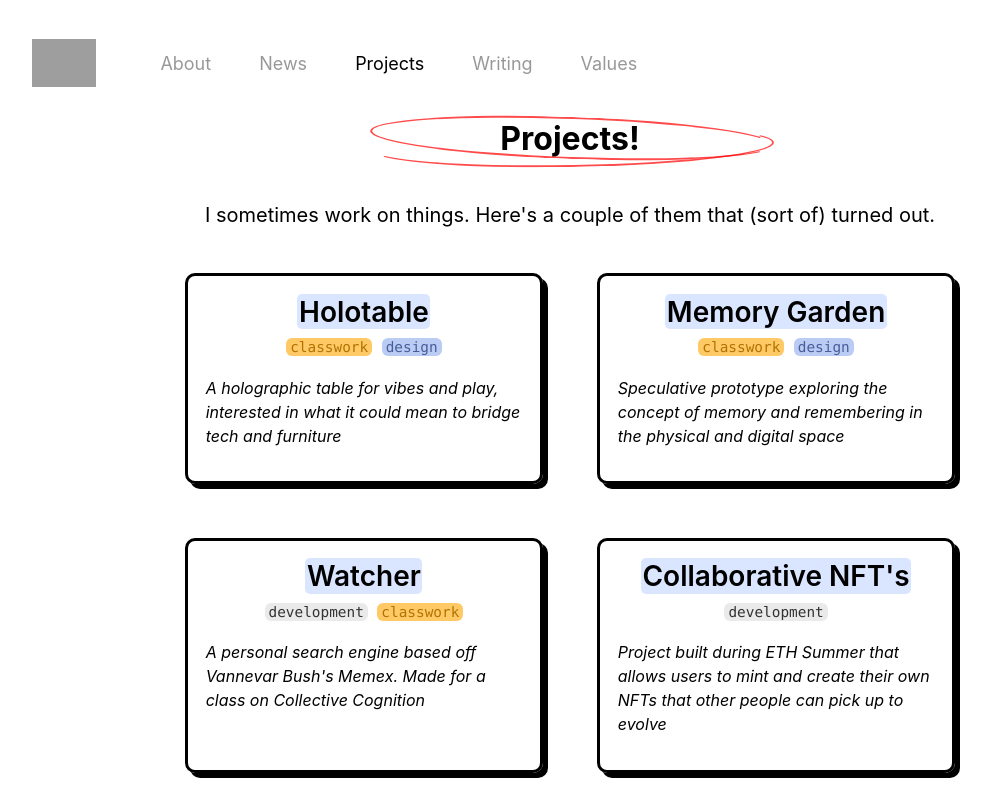
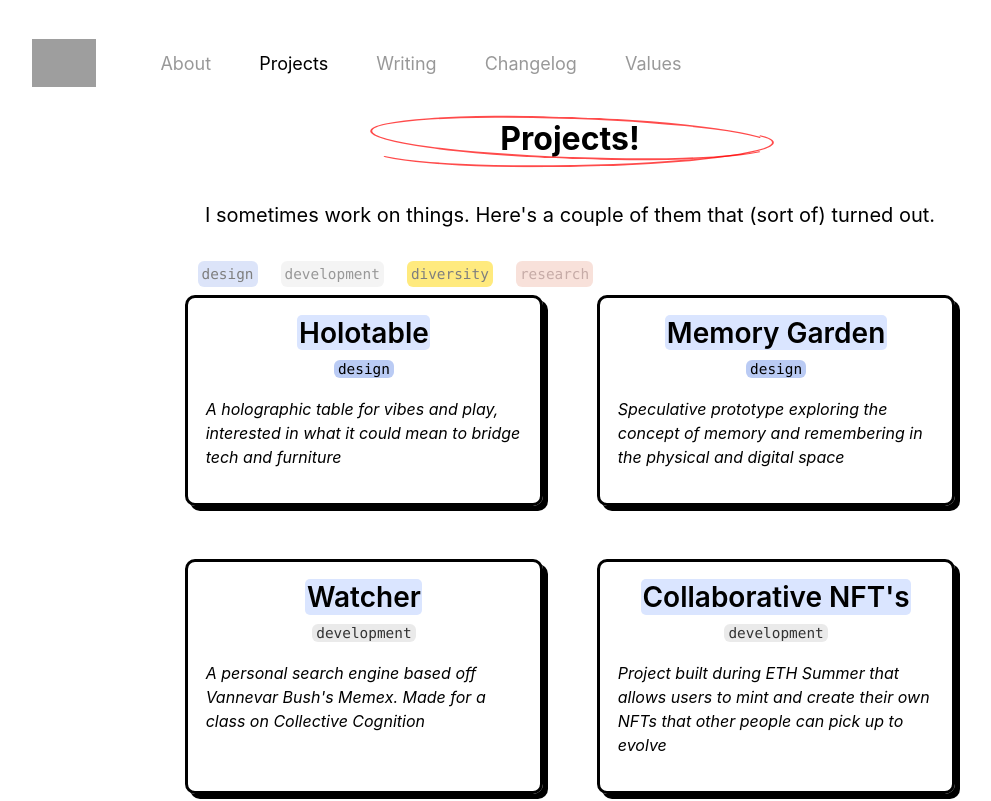
Before and after one commit to zhaovan/personal-site, a Next.js app: page /projects in a window 1280 px wide. Shown: the top 801 px of the page, without its empty margins (70-1061 px from the left). Built offline with nearby package versions, Linux system fonts and the light colour scheme; grey boxes are pictures that could not be loaded; a web font is replaced by a local one.

Commit message:
add filtering to projects page

```diff
--- a/components/navbar.js
+++ b/components/navbar.js
@@ -11,11 +11,7 @@ export default function NavBar({ currPage, blogPost }) {
       <div className={styles.outerBar}>
         <Link href="/">
           <div className={styles.wrapper}>
-                        <img
-                            src={doggo}
-                            alt="Dog Illustration"
-                            className={styles.logo}
-                        />
+            <img src={doggo} alt="Dog Illustration" className={styles.logo} />
           </div>
         </Link>
         <ul className={styles.listStyle}>
@@ -25,14 +21,6 @@ export default function NavBar({ currPage, blogPost }) {
               style={currPage == "about" ? active : notActive}
             >
               About
-                        </li>
-                    </Link>
-                    <Link href="/news">
-                        <li
-                            className={styles.horizontal}
-                            style={currPage == "news" ? active : notActive}
-                        >
-                            News
             </li>
           </Link>
           <Link href="/projects">
@@ -51,6 +39,14 @@ export default function NavBar({ currPage, blogPost }) {
               Writing
             </li>
           </Link>
+          <Link href="/changelog">
+            <li
+              className={styles.horizontal}
+              style={currPage == "changelog" ? active : notActive}
+            >
+              Changelog
+            </li>
+          </Link>
           <Link href="/values">
             <li
               className={styles.horizontal}
--- a/data/projects.js
+++ b/data/projects.js
@@ -4,7 +4,7 @@ const projects = [
     description:
       "A holographic table for vibes and play, interested in what it could mean to bridge tech and furniture",
     website: "https://medium.com/@amy_qu/the-holotable-1f6c3d8c1ddf",
-    tags: ["classwork", "design"],
+    tags: ["design"],
   },
   {
     name: "Memory Garden",
@@ -12,14 +12,14 @@ const projects = [
       "Speculative prototype exploring the concept of memory and remembering in the physical and digital space",
     website:
       "https://zhaovan8.medium.com/memory-garden-a-way-to-remember-5347bd7587d2",
-    tags: ["classwork", "design"],
+    tags: ["design"],
   },
   {
     name: "Watcher",
     description:
       "A personal search engine based off Vannevar Bush's Memex. Made for a class on Collective Cognition",
     website: "https://watcher-memex.herokuapp.com/",
-    tags: ["development", "classwork"],
+    tags: ["development"],
   },
   {
     name: "Collaborative NFT's",
@@ -47,42 +47,42 @@ const projects = [
     description:
       "A mobile app built in React Native on PostgreSQL and Express for users to create a voting plan for the upcoming 2020 election.",
     website: "https://rollcall.vote/",
-    tags: ["product", "development"],
+    tags: ["development", "design"],
   },
   {
     name: "Lunch Meet",
     description:
       "A lightweight video calling app made for IvyHacks that allows users to randomly find other working professionals, students, and people who want to chat with someone during their lunch break.",
     website: "https://lunchmeat.herokuapp.com/",
-    tags: ["design", "development"],
+    tags: ["development", "design"],
   },
   {
     name: "Staying Informed Just to Feel Something",
     description:
       "A web app that allows users to search for tweets that are either hot topics or trends. Tweets are returned with a truth and sentiment score attached after running through a CNN model ",
     website: "https://github.com/zhaovan/twitter-hackathon",
-    tags: ["design", "development"],
+    tags: ["development", "design"],
   },
   {
     name: "Tarrey Town Audio",
     description:
       "A lightweight audio player experience to replicate the side quest from Legend of Zelda: Breath of the Wild. ",
     website: "https://zhaovan.github.io/tarrey-town/",
-    tags: ["development"],
+    tags: ["development", "design"],
   },
   {
     name: "Optical Music Recognition",
     description:
       "Python script for reading sheet music images and converting them to MIDI file using bounding boxes, feature detection, and a CNN",
     website: "https://github.com/zhaovan/optical-music-recognition",
-    tags: ["classwork", "development"],
+    tags: ["development"],
   },
   {
     name: "Rhyme Time",
     description:
       "Python script that webscrapes, preprocesses, parses, and then, using a LSTM model, generates limericks",
     website: "https://github.com/zhaovan/lstm-rhyme-time",
-    tags: ["classwork", "development"],
+    tags: ["development"],
   },
   {
     name: "Communify",
@@ -90,14 +90,14 @@ const projects = [
       "Mockup in Adobe XD for an iPad app for kids to learn about the coronavirus for Nick x Adobe Creative Jam",
     website:
       "https://xd.adobe.com/view/2f06327c-4cd1-408c-7c38-64d3b967668e-5937/",
-    tags: ["product", "development"],
+    tags: ["design"],
   },
   {
     name: "Wander",
     description:
       "A mobile app built in React Native and Firebase that serves as an aggregator for users to build and search for itineraries. Made during Hack Lodge '18",
     website: "https://github.com/zhaovan/wander",
-    tags: ["design", "development"],
+    tags: ["development", "design"],
   },
   {
     name: "Seattle's Startup Ecosystem",
--- a/pages/projects.js
+++ b/pages/projects.js
@@ -4,8 +4,32 @@ import Footer from "../components/footer";
 import Header from "../components/header";
 import styles from "../styles/Projects.module.css";
 import projects from "../data/projects";
+import { useState, useEffect } from "react";
+
+const filters = ["design", "development", "diversity", "research"];
 
 export default function Projects() {
+  const [selectedFilters, setSelectedFilters] = useState([]);
+  const [projectList, setProjects] = useState(projects);
+  console.log(projectList);
+  console.log(selectedFilters);
+
+  function filterProjects() {
+    if (selectedFilters.length === 0) {
+      setProjects(projects);
+      return;
+    }
+    var newProjectList = [];
+    for (const project of projects) {
+      const found = project.tags.some((r) => selectedFilters.includes(r));
+      if (found) {
+        newProjectList.push(project);
+      }
+    }
+
+    setProjects(newProjectList);
+  }
+
   return (
     <div className={shared.page}>
       <Header title={"Projects"} />
@@ -17,9 +41,50 @@ export default function Projects() {
           I sometimes work on things. Here's a couple of them that (sort of)
           turned out.
         </p>
+        <p className={styles.filterContainer}>
+          {/* Filter: */}
+          {filters.map((filter, i) => {
+            console.log(filter);
+            const currStyle =
+              filter == "design"
+                ? styles.design
+                : filter == "research"
+                ? styles.research
+                : filter == "diversity"
+                ? styles.diversity
+                : styles.dev;
 
+            const clicked = selectedFilters.includes(filter);
+            return (
+              <p
+                className={[
+                  currStyle,
+                  styles.resumeTag,
+                  styles.clickable,
+                  clicked ? styles.clicked : "",
+                ].join(" ")}
+                onClick={() => {
+                  if (!selectedFilters.includes(filter)) {
+                    var newFilters = selectedFilters;
+                    newFilters.push(filter);
+                    console.log(newFilters);
+                    setSelectedFilters(newFilters);
+                  } else {
+                    const index = selectedFilters.indexOf(filter);
+                    var newFilters = selectedFilters;
+                    newFilters.splice(index, 1);
+                    setSelectedFilters(newFilters);
+                  }
+                  filterProjects();
+                }}
+              >
+                {filter}
+              </p>
+            );
+          })}
+        </p>
         <div className={styles.projectContainer}>
-          {projects.map((project, i) => {
+          {projectList.map((project, i) => {
             return (
               <div className={styles.project} data-aos="fade-up" key={i}>
                 <div className={styles.name}>
@@ -30,14 +95,12 @@ export default function Projects() {
                 <div style={{ marginBottom: "3%" }}>
                   {project.tags.map((tag) => {
                     const currStyle =
-                      tag == "product"
-                        ? styles.product
-                        : tag == "design"
+                      tag == "design"
                         ? styles.design
                         : tag == "research"
                         ? styles.research
-                        : tag == "classwork"
-                        ? styles.classwork
+                        : tag == "diversity"
+                        ? styles.diversity
                         : styles.dev;
                     return (
                       <div className={[currStyle, styles.resumeTag].join(" ")}>
--- a/styles/About.module.css
+++ b/styles/About.module.css
@@ -8,7 +8,6 @@
 }
 
 .photoWrapper {
-  width: 140%;
   position: relative;
 }
 
--- a/styles/Projects.module.css
+++ b/styles/Projects.module.css
@@ -31,8 +31,30 @@
   box-shadow: 5px 5px;
 }
 
+.project:nth-child(-n + 2) {
+  margin-top: 0;
+}
+
+.clickable {
+  cursor: pointer;
+  opacity: 0.5;
+  transition: 0.4s cubic-bezier(0.075, 0.82, 0.165, 1);
+}
+
+.clickable:hover {
+  opacity: 1;
+}
+
+.filterContainer {
+  margin: 0 4rem 0;
+}
+
+.clicked {
+  opacity: 1;
+}
+
 .resumeTag {
-  font-family: 'Inconsolata', 'Consolas', monospace;
+  font-family: "Inconsolata", "Consolas", monospace;
   font-size: 0.9rem;
   padding: 1px 4px;
   display: inline-block;
@@ -51,12 +73,12 @@
 
 .design {
   background-color: #bacbf4;
-  color: #475e99;
+  color: black;
 }
 
-.classwork {
-  background-color: #ffc966;
-  color: #b27300;
+.diversity {
+  background-color: gold;
+  color: black;
 }
 
 .research {
```
Also changed, not shown: pages/about.js (+5 -26 lines), pages/changelog.js (renamed from pages/news.js, +31 -22 lines), styles/Changelog.module.css (renamed from styles/News.module.css). Lines whose indentation alone changed are shown as unchanged.
